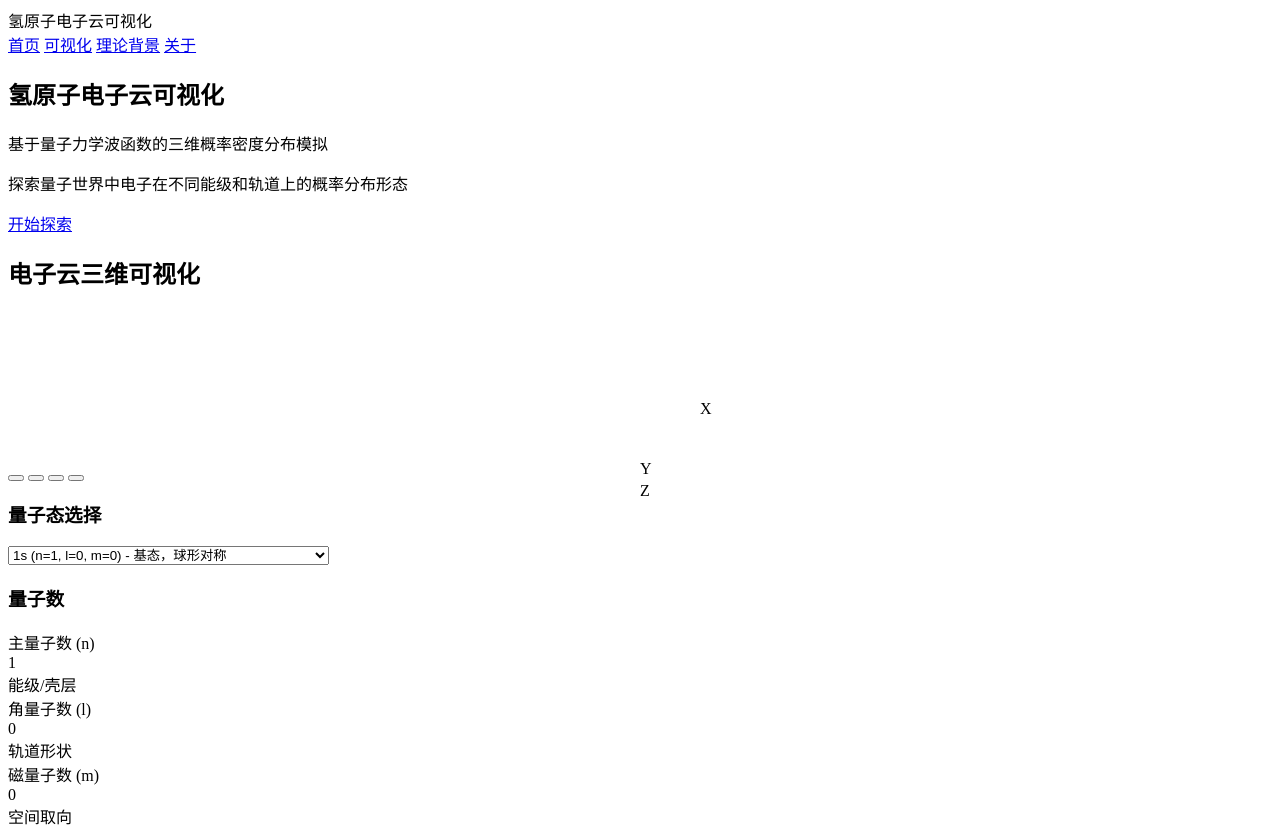
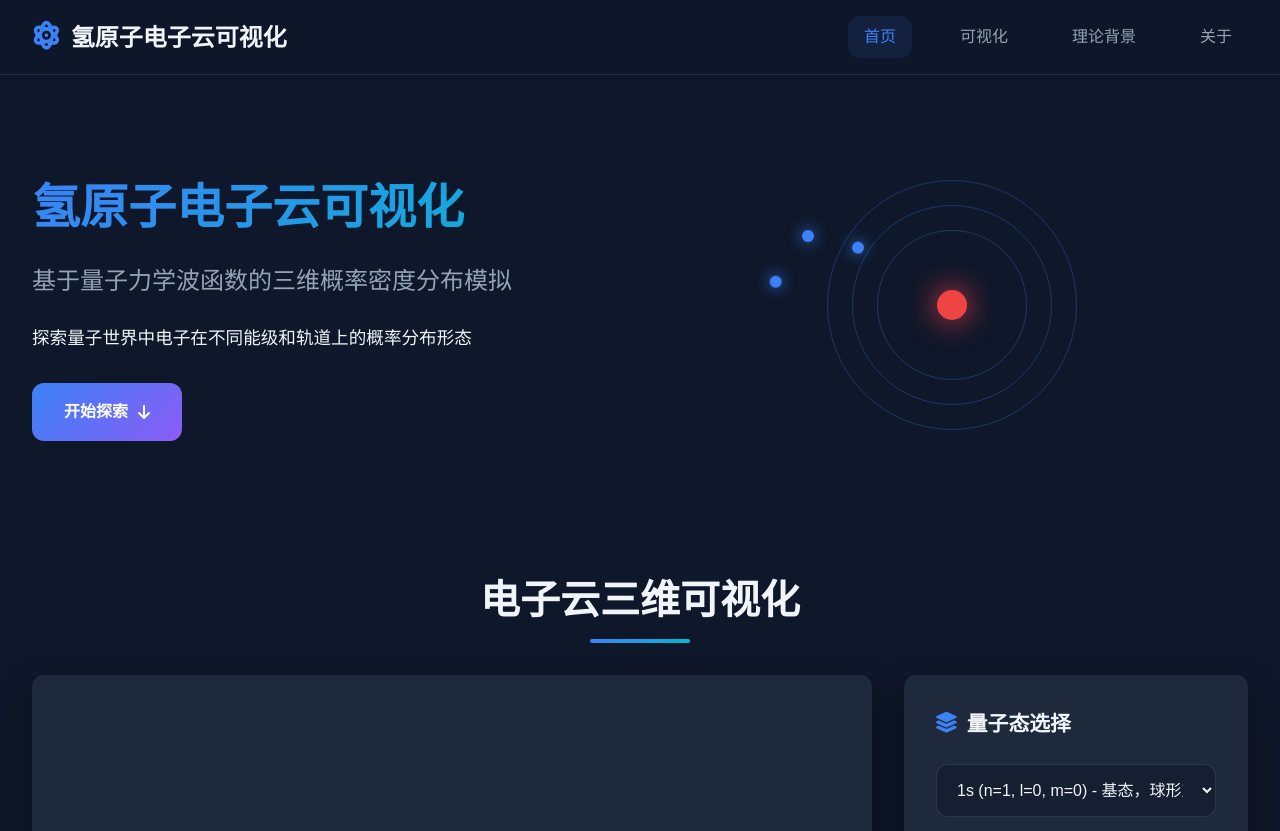
Before and after one commit to dsgmxc/assignment, a plain HTML site: page index.html in a window 1280 px wide. Shown: the top 831 px of the page. Drawn offline with nearby package versions, Linux system fonts and the light colour scheme; files that its build step writes are made by us from their sources.

Commit message:
Enhance HTML structure with meta tags and styles
Added meta tags for character set and viewport, included Font Awesome for icons, and linked custom CSS.

```diff
--- a/index.html
+++ b/index.html
@@ -1,12 +1,16 @@
 <!DOCTYPE html>
 <html lang="zh-CN">
 <head>
+    <meta charset="UTF-8">
+    <meta name="viewport" content="width=device-width, initial-scale=1.0">
+    <title>氢原子电子云可视化 - 量子力学仿真</title>
+    <!-- 引入Three.js库 -->
     <script src="https://cdnjs.cloudflare.com/ajax/libs/three.js/r128/three.min.js"></script>
     <script src="https://cdn.jsdelivr.net/npm/three@0.128.0/examples/js/controls/OrbitControls.min.js"></script>
-    <script src="js/quantumStates.js"></script>
-    <script src="js/visualization.js"></script>
-    <script src="js/fallbackVisualization.js"></script>
-    <script src="js/main.js"></script>
+    <!-- 引入Font Awesome图标 -->
+    <link rel="stylesheet" href="https://cdnjs.cloudflare.com/ajax/libs/font-awesome/6.0.0/css/all.min.css">
+    <!-- 引入自定义CSS -->
+    <link rel="stylesheet" href="style.css">
 </head>
 <body>
     <!-- 导航栏 -->
@@ -253,6 +257,7 @@
 
     <!-- JavaScript文件 -->
     <script src="js/quantumStates.js"></script>
+    <script src="js/fallbackVisualization.js"></script>
     <script src="js/visualization.js"></script>
     <script src="js/main.js"></script>
 </body>
```
